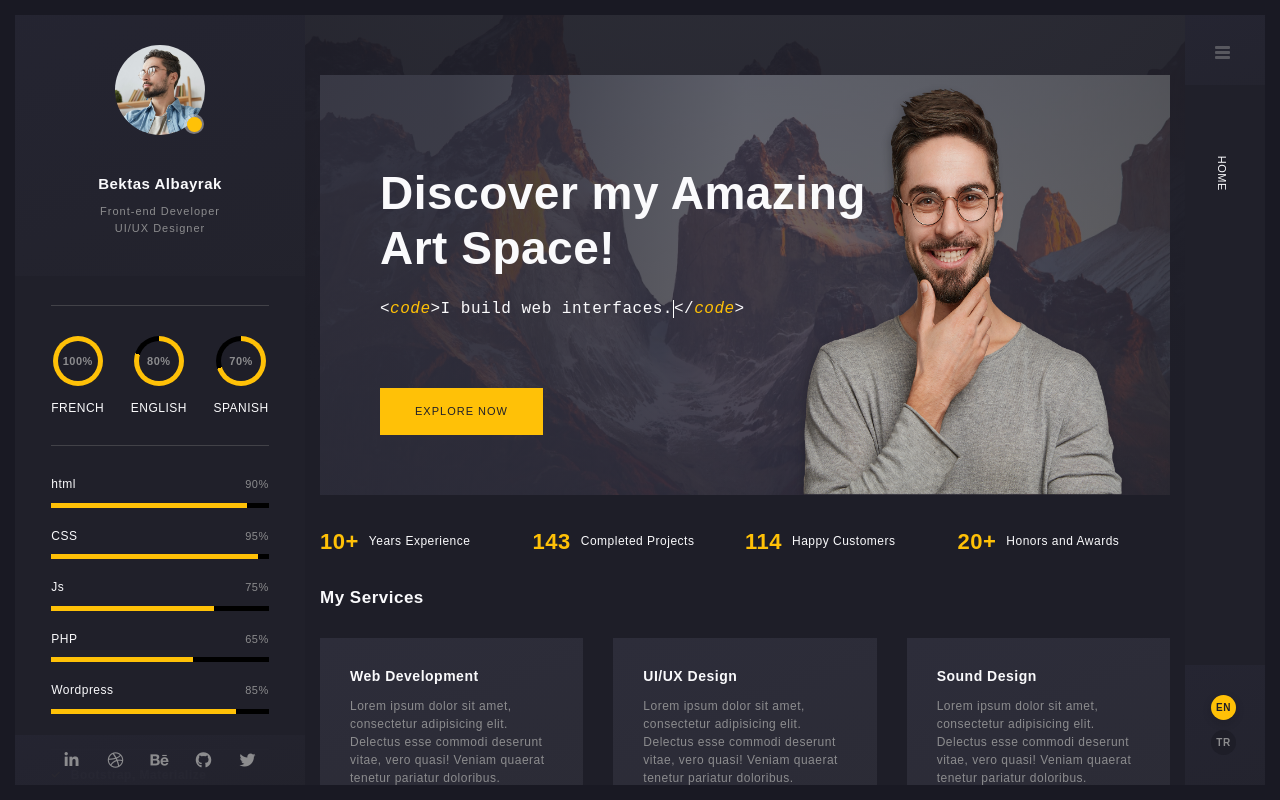
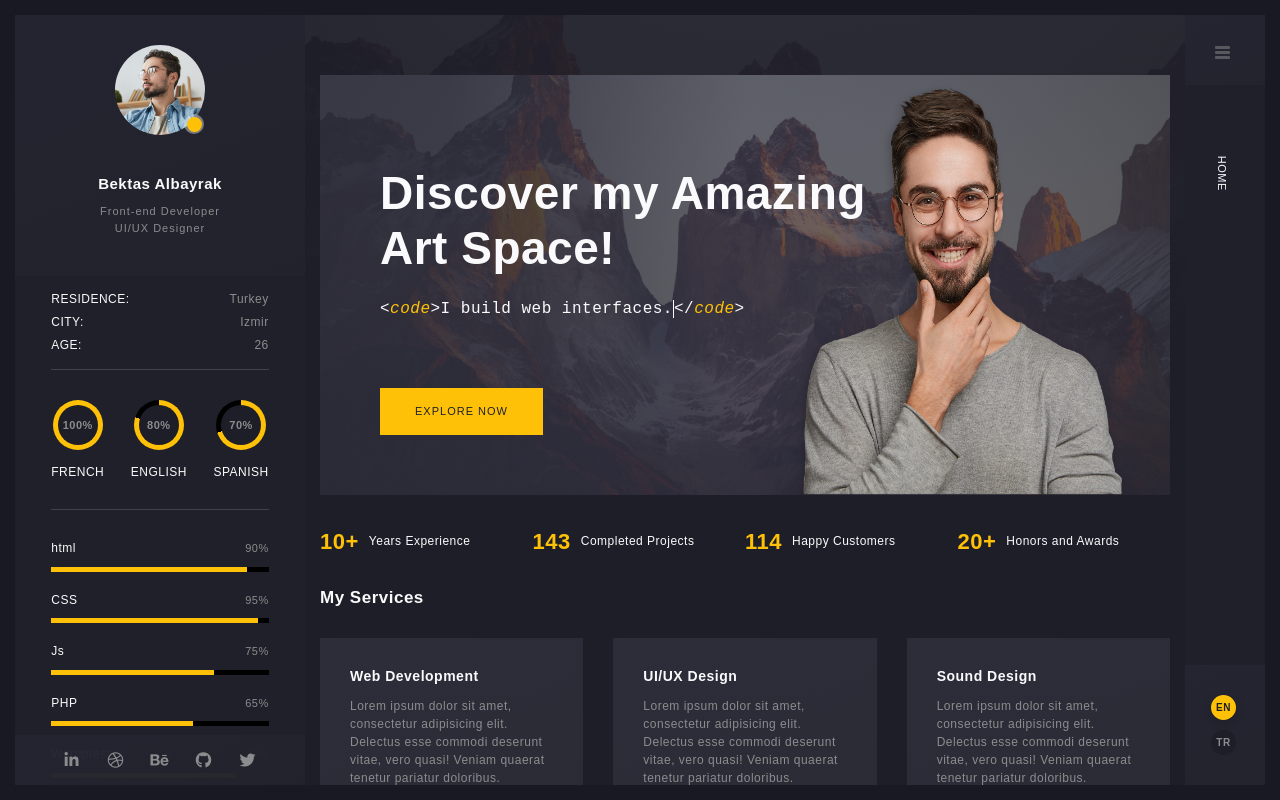
Before and after one commit to albayrakbektas/arter, a Vue app: page / in a window 1280 px wide. Built offline with nearby package versions, Linux system fonts and the light colour scheme.

Commit message:
table data

```diff
--- a/src/components/MenuLeft/MainContent.vue
+++ b/src/components/MenuLeft/MainContent.vue
@@ -1,6 +1,6 @@
 <template>
   <div class="menu-left-main-content">
-    <TableInfo />
+    <TableInfo :table-list="tableList" />
     <div class="divider" />
     <div class="language-circle-container">
       <LanguageCircle
@@ -39,6 +39,20 @@ export default {
   data() {
     return {
       index: 0,
+      tableList: [
+        {
+          key: "Residence:",
+          value: "Turkey",
+        },
+        {
+          key: "City:",
+          value: "Izmir",
+        },
+        {
+          key: "Age:",
+          value: "26",
+        },
+      ],
       languageCircleList: [
         {
           language: "french",
```
